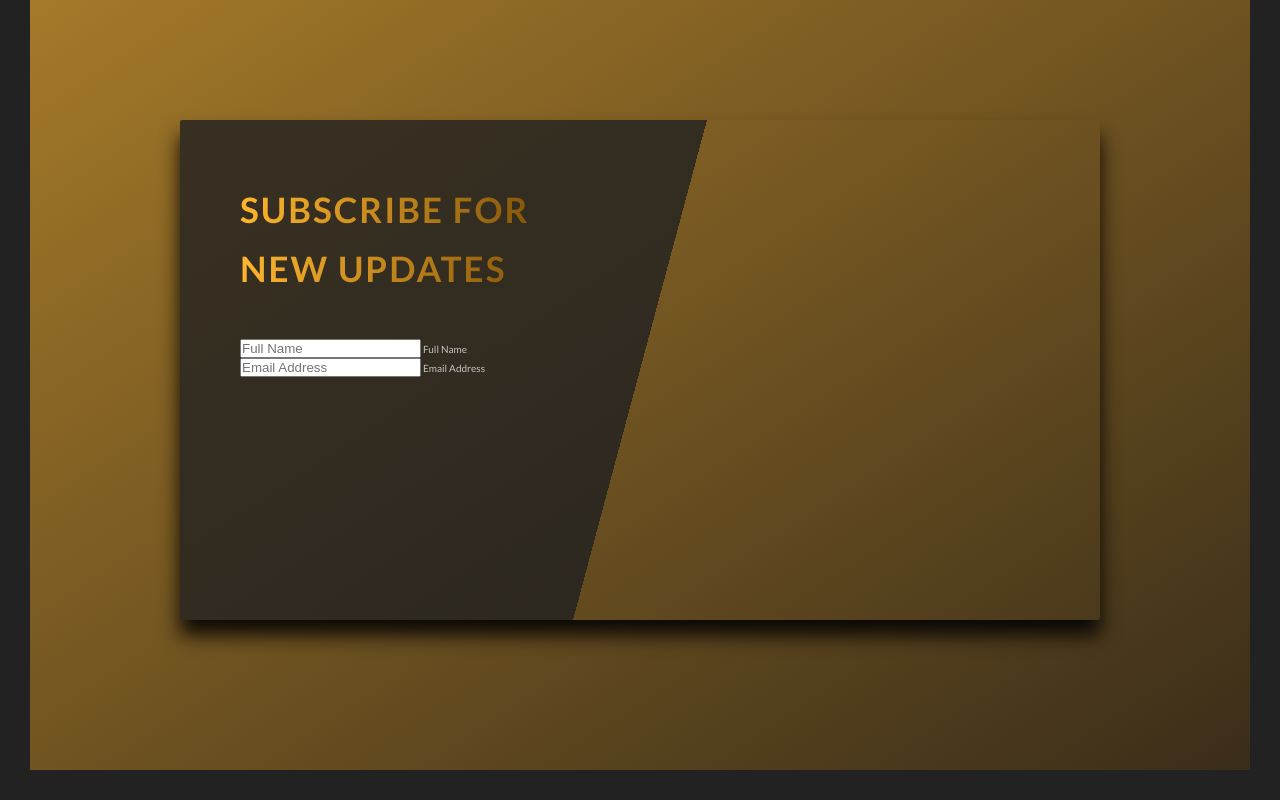
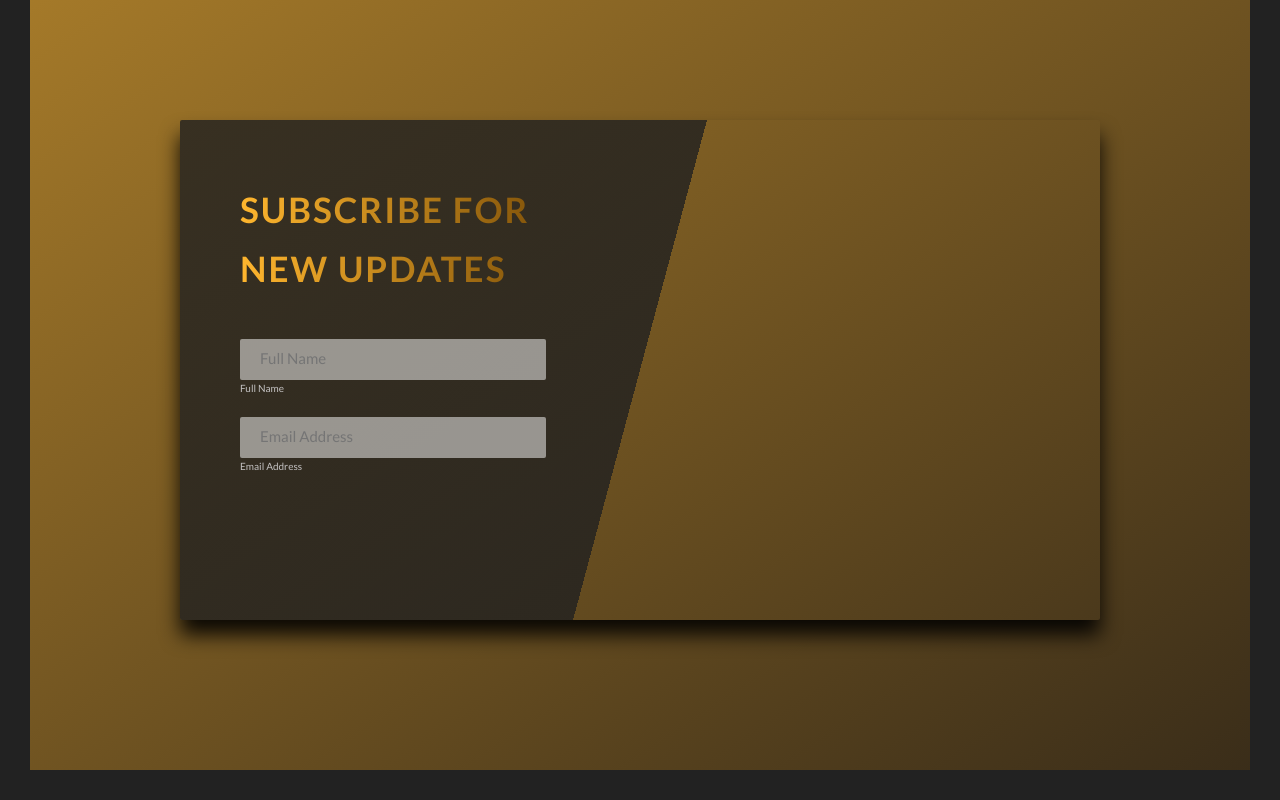
Before and after one commit to ElvisTeq/advance-css-sass, a website: page index.html in a window 1280 px wide. Shown: the part 4387-5187 px from the top of the page. Drawn offline with Linux system fonts and the light colour scheme.

Commit message:
subcribe form work

```diff
--- a/index.html
+++ b/index.html
@@ -272,11 +272,11 @@
                 <div class="u-margin-bottom-medium">
                  <h2 class="heading-secondary">Subscribe for new updates</h2>
                 </div>
-                <div class="sub__group">
+                <div class="form__group">
                  <input type="text" class="form__input" placeholder="Full Name" id="name" required>
                  <label for="name" class="form__label">Full Name</label>
                 </div>
-                <div class="sub__group">
+                <div class="form__group">
                  <input type="email" class="form__input" placeholder="Email Address" id="email" required>
                  <label for="email" class="form__label">Email Address</label>
                 </div>
--- a/sass/components/_form.scss
+++ b/sass/components/_form.scss
@@ -1,12 +1,34 @@
 .form {
 
-    &__group{
+    &__group:not(:last-child) {
+        margin-bottom: 2rem;
+    }
+
+    &__input{
+        font-size: 1.5rem;
+        font-family: inherit;
+        padding: 1rem 2rem;
+        border-radius: 2px;
+        background-color: rgba($color-white, .5);
+        border: none;
+        // pre adding a transparent border to avoid elements moving
+        border-bottom: 3px solid transparent;
+        width: 90%;
+        display: block;
+
+        // cutomizing focus
+     &:focus {
+        outline: none;
+        box-shadow: 0 1.5rem 2rem rgba($color-black, 0.9);
+        border-bottom: 4px solid $color-primary-dark;
+    }
+
+     &::-webkit-input-placeholder {
 
     }
 
-    &__input{
+    }
 
-    }
 
     &__label {
 
```
Also changed, not shown: css/style.css.
